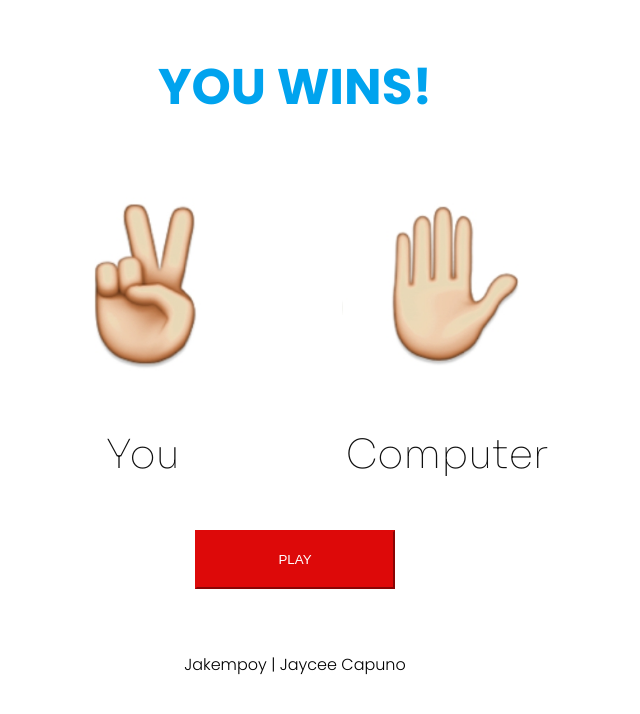
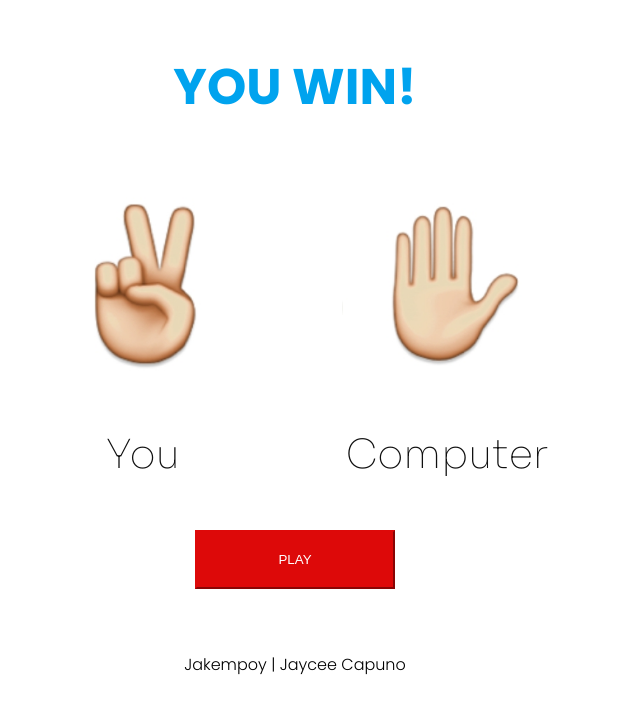
Before and after one commit to ji-sue/rockPaperScissor, a plain HTML site: page index.html in a window 1280 px wide. Shown: the whole page, without its empty margins (345-985 px from the left). Drawn offline with Linux system fonts and the light colour scheme.

Commit message:
Update index.html

```diff
--- a/index.html
+++ b/index.html
@@ -81,7 +81,7 @@
         }
           // scissor wins?
         else if(randomImage === scissor && randomImage1 === paper) {
-            document.querySelector("h1").innerHTML = "YOU WINS!"
+            document.querySelector("h1").innerHTML = "YOU WIN!"
         }
         else if(randomImage === paper && randomImage1 === scissor){
             document.querySelector("h1").innerHTML = "COMPUTER WIN!"
```
